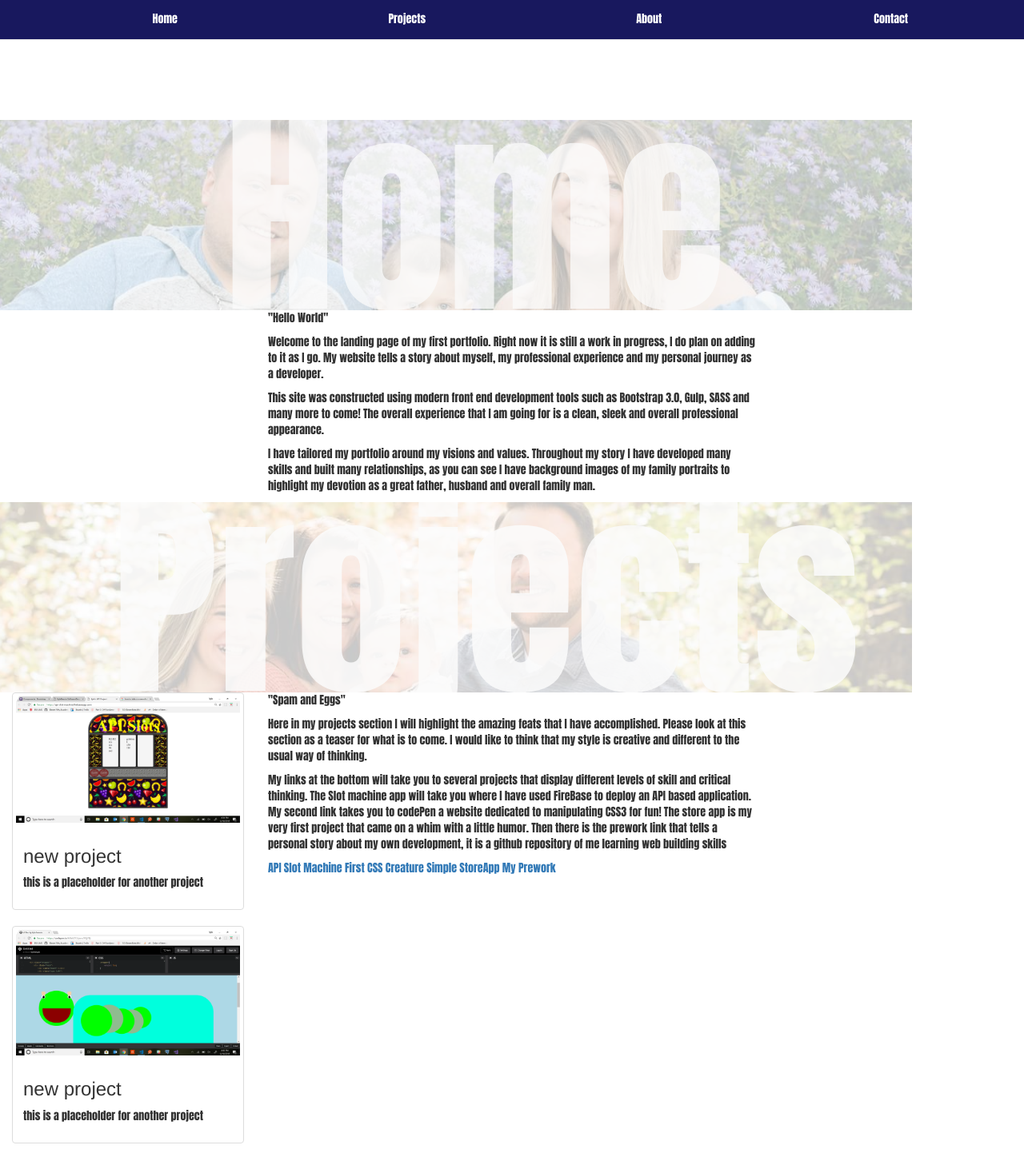
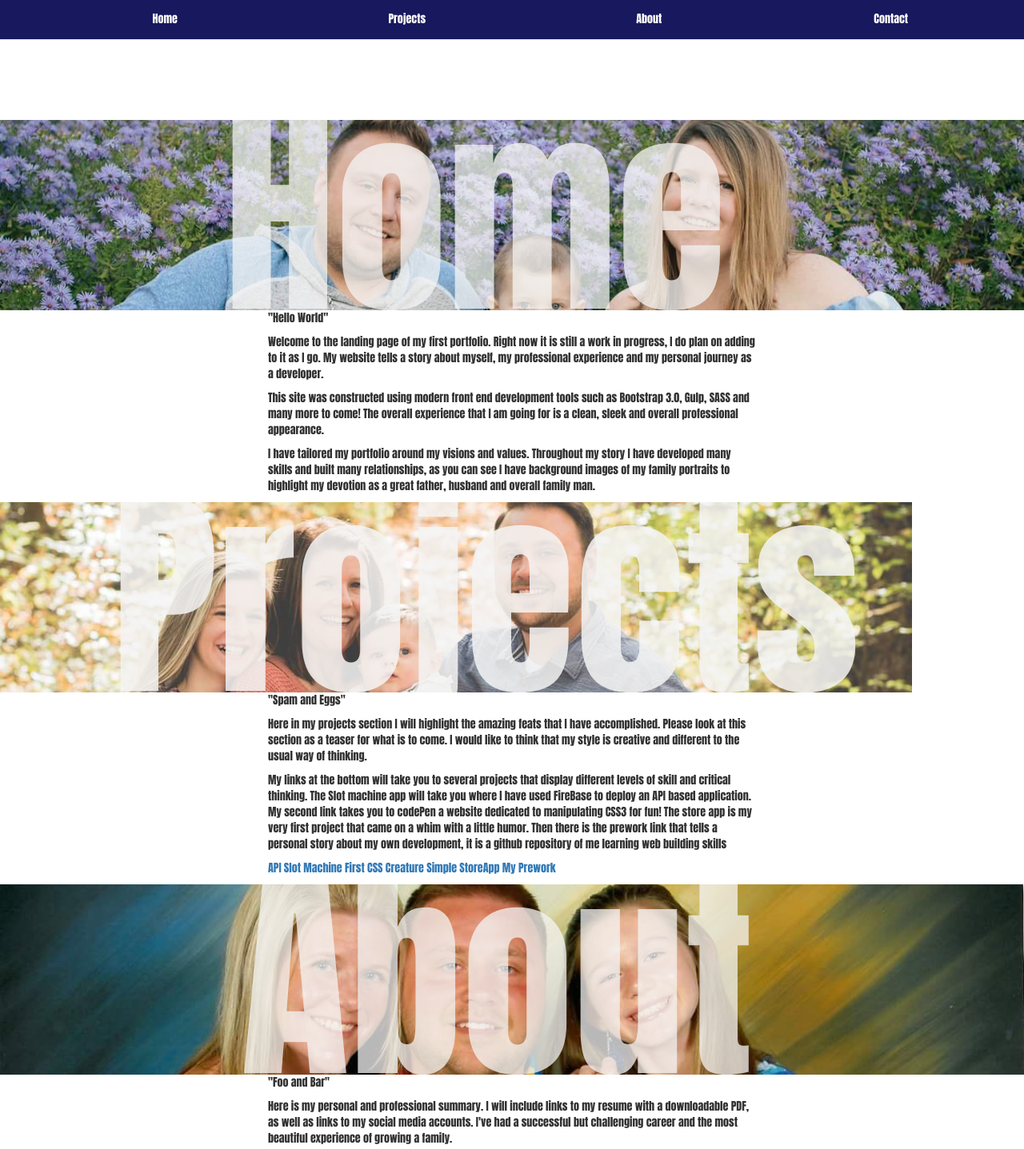
Before and after one commit to kylebeavin/Portfolio, a website with bundled scripts: page index.html in a window 1280 px wide. Shown: the top 1437 px of the page at 80% size. Built offline with nearby package versions, Linux system fonts and the light colour scheme; files whose address does not match are found by name.

Commit message:
fixing pictures kb

```diff
--- a/css/main.css
+++ b/css/main.css
@@ -45,11 +45,11 @@ container-fluid:hover {
   width: 100%;
   position: relative; }
 
-#homeimage {
+ #homeimage {    /* this setup looks right full screen */
   background-image: url("../assets/family2017.jpg");
-  background-position-x: -10em;
-  background-position-y: -10em;
-  object-fit: cover;
+  /* background-position-x: -10em; */
+  background-position-y: -10em;            /* comment this out to look good mobile */
+  /* object-fit: cover; */
   overflow: hidden;
   background-repeat: no-repeat;
   width: 100%;
@@ -57,7 +57,7 @@ container-fluid:hover {
   padding: 0;
   margin: 0;
   position: relative;
-  opacity: 0.275;
+  /* opacity: 0.275; */
   background-size: cover; }
 
 #homelabel {
@@ -86,7 +86,7 @@ container-fluid:hover {
   padding: 0;
   margin: 0;
   position: relative;
-  opacity: 0.275;
+  /* opacity: 0.275; */
   background-size: cover; }
 
 #projectlabel {
@@ -115,7 +115,7 @@ container-fluid:hover {
   padding: 0;
   margin: 0;
   position: relative;
-  opacity: 0.275;
+  /* opacity: 0.275; */
   background-size: cover; }
 
 #aboutlabel {
@@ -130,7 +130,7 @@ container-fluid:hover {
 #contactimage {
   background-image: url("../assets/family1.jpg");
   background-position-x: 0em;
-  background-position-y: -18em;
+  background-position-y: -20em;
   object-fit: cover;
   overflow: hidden;
   background-repeat: no-repeat;
@@ -139,7 +139,7 @@ container-fluid:hover {
   padding: 0;
   margin: 0;
   position: relative;
-  opacity: 0.275;
+  /* opacity: 0.275; */
   background-size: cover; }
 
 #contactlabel {
--- a/index.html
+++ b/index.html
@@ -51,7 +51,7 @@
             <div id="projectlabel">Projects</div>
         </div>
         <div class="col-xs-3">
-                <a href="https://api-slot-machine.firebaseapp.com" class="thumbnail" >
+                <!-- <a href="https://api-slot-machine.firebaseapp.com" class="thumbnail" >
                         <img src="assets/APISlots.png" alt="...">
                         <div class="caption">
                           <h3>new project</h3>
@@ -64,7 +64,7 @@
                         <h3>new project</h3>
                         <p>this is a placeholder for another project</p>
                     </div>
-                </a>
+                </a> -->
         </div>
         <div class="col-xs-6">
             <p>"Spam and Eggs"</p>
```
